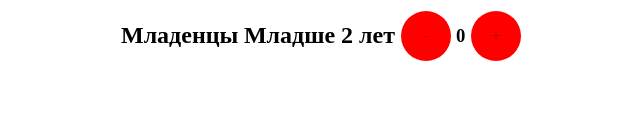
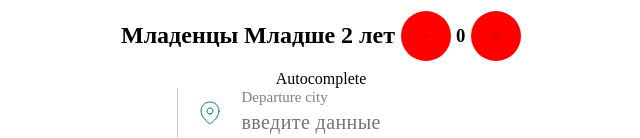
Before and after one commit to BakumenkoVS/trainingTS, a React app: page / in a window 1280 px wide. Shown: the part 1085-1223 px from the top of the page, without its empty margins (319-959 px from the left). Before the commit the page ends 1155 px from the top, so only its background shows below. Built offline with nearby package versions, Linux system fonts and the light colour scheme.

Commit message:
add Autocomplete component

```diff
--- a/src/App.tsx
+++ b/src/App.tsx
@@ -5,6 +5,7 @@ import InputList from "./components/InputList/InputList";
 import Promo from "./components/Promo/Promo";
 import 'react-calendar/dist/Calendar.css';
 import { PeopleCounter } from './components/PeopleCounter/PeopleCounter';
+import Autocomplete from './components/Autocomplete/Autocomplete';
 
 
 const App = () => {
@@ -17,6 +18,7 @@ const App = () => {
          <InputList />
          <Promo />
          <PeopleCounter />
+         <Autocomplete />
       </div>
    );
 };
--- /dev/null
+++ b/src/components/Autocomplete/Autocomplete.styles.ts
@@ -0,0 +1,5 @@
+import { createStyles } from "../../types/emotion-styles";
+
+export const styles = createStyles({
+   box: {},
+});
--- /dev/null
+++ b/src/components/Autocomplete/Autocomplete.tsx
@@ -0,0 +1,16 @@
+import React, { FC } from "react";
+import { AutocompleteProps } from "./types";
+import { styles } from "./Autocomplete.styles";
+import Input from "../../ui-kit/Input/Input";
+import mapPin from "../../images/map-pin.svg";
+
+const Autocomplete: FC<AutocompleteProps> = () => {
+   return (
+      <>
+         <div>Autocomplete</div>
+         <Input isDate={false} labels="Departure city" img={mapPin} />
+      </>
+   );
+};
+
+export default Autocomplete;
--- /dev/null
+++ b/src/components/Autocomplete/types.ts
@@ -0,0 +1 @@
+export interface AutocompleteProps {}
--- a/src/templates/default/TemplateName.tsx
+++ b/src/templates/default/TemplateName.tsx
@@ -2,6 +2,6 @@ import React, { FC } from "react";
 import { TemplateNameProps } from "./types";
 import { styles } from "./TemplateName.styles";
 
-const Counter: FC<TemplateNameProps> = () => <div>TemplateName</div>;
+const TemplateName: FC<TemplateNameProps> = () => <div>TemplateName</div>;
 
-export default Counter;
+export default TemplateName;
```
Also changed, not shown: src/components/PeopleCounter/PeopleCounter.tsx (+0 -24 lines).
